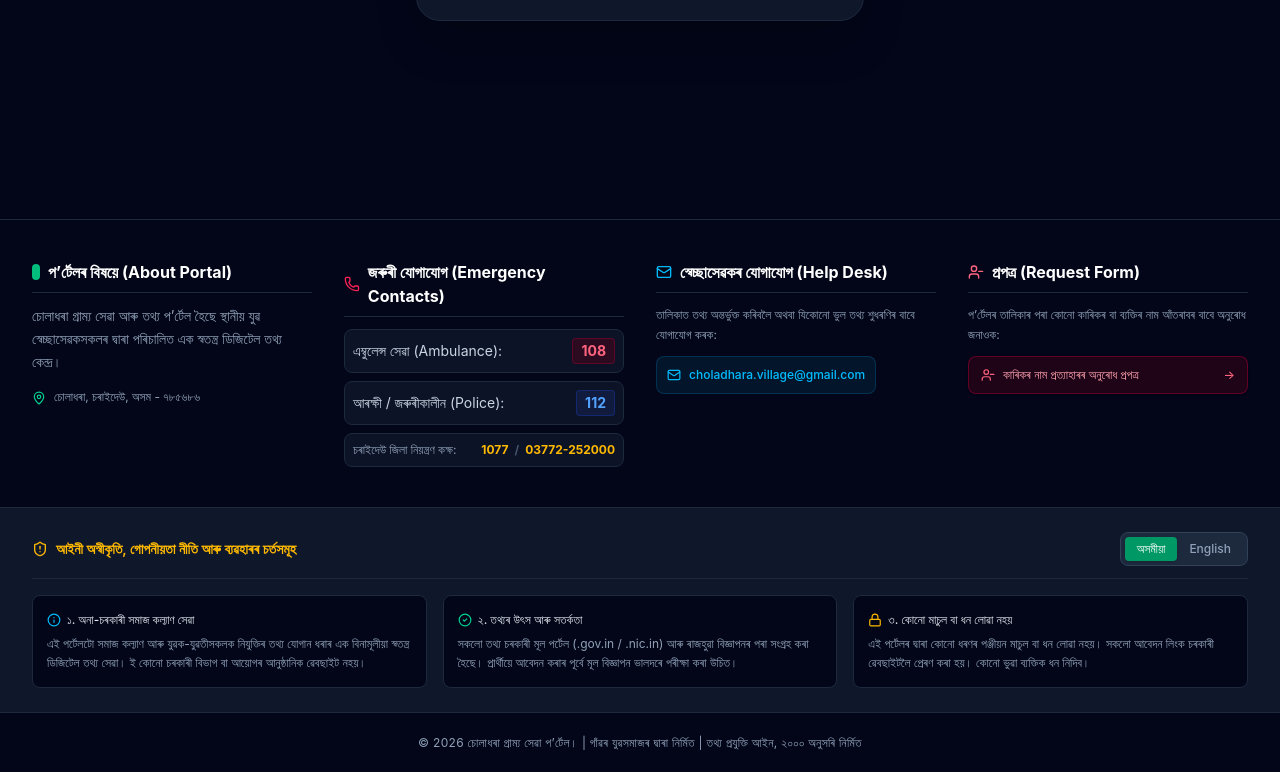
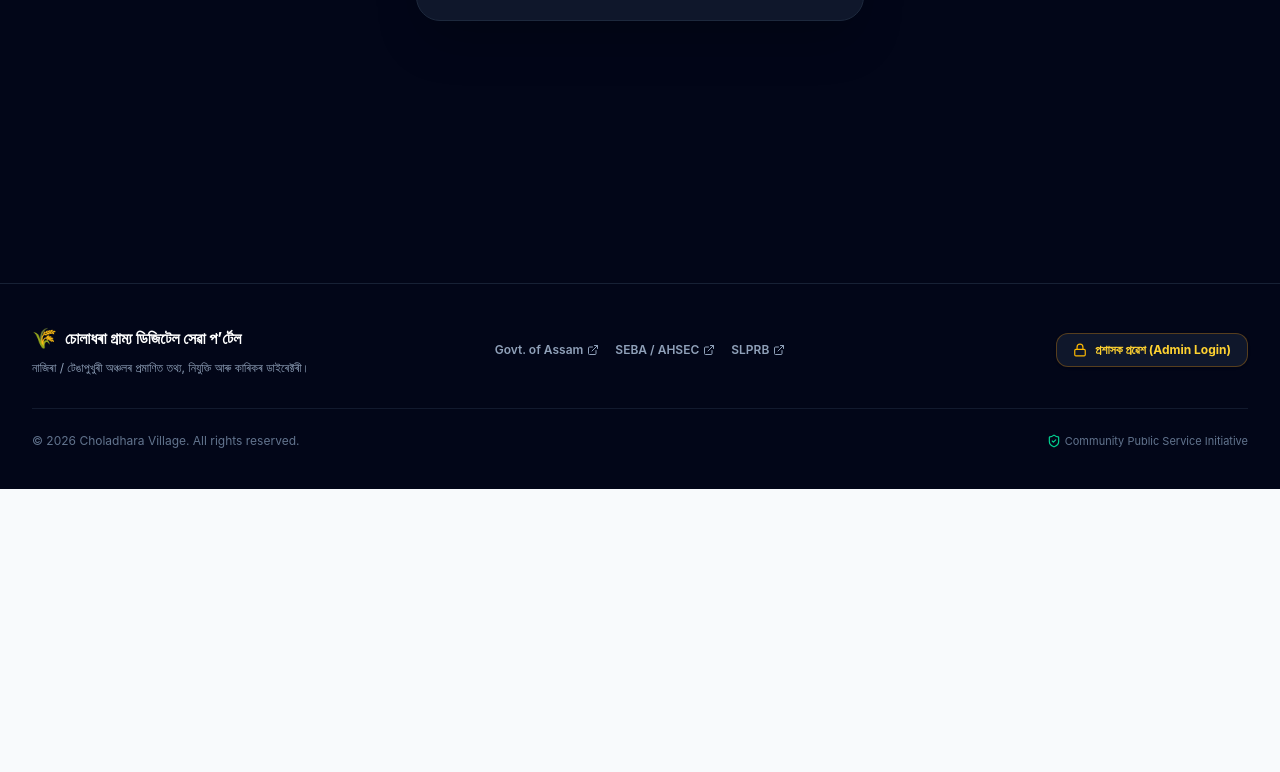
Before and after one commit to livekaku00-sys/choladhara-village.vercel.app, a React (Vite) app: page /admin in a window 1280 px wide. Shown: the part 581-1353 px from the top of the page. After the commit the page ends 1070 px from the top, so only its background shows below. Built offline with nearby package versions, Linux system fonts and the light colour scheme.

Commit message:
Fix unused Heart icon and deploy Footer Admin Login button

```diff
--- a/src/components/Footer.tsx
+++ b/src/components/Footer.tsx
@@ -1,222 +1,88 @@
-import React, { useState } from 'react';
-import {
-  Phone,
-  Mail,
-  MapPin,
-  ShieldAlert,
-  UserMinus,
-  Info,
-  CheckCircle2,
-  Lock
-} from 'lucide-react';
+import React from 'react';
+import { Link } from 'react-router-dom';
+import { ShieldCheck, Lock, ExternalLink } from 'lucide-react';
+import { useLanguage } from '../context/LanguageContext';
 
 export const Footer: React.FC = () => {
-  const [lang, setLang] = useState<'as' | 'en'>('as');
+  const { language } = useLanguage();
+  const isAs = language === 'as';
 
   return (
-    <footer className="w-full bg-slate-950 text-slate-300 border-t border-slate-800 mt-auto">
+    <footer className="w-full bg-slate-950 text-slate-400 border-t border-slate-800/80 mt-16">
+      <div className="max-w-7xl mx-auto px-4 sm:px-6 lg:px-8 py-10">
 
-      {/* 1. Main 4-Column Grid */}
-      <div className="max-w-7xl mx-auto px-4 sm:px-6 lg:px-8 py-10">
-        <div className="grid grid-cols-1 md:grid-cols-2 lg:grid-cols-4 gap-8">
+        <div className="grid grid-cols-1 md:grid-cols-3 gap-8 items-center justify-between border-b border-slate-800/60 pb-8">
 
-          {/* Column 1: About Portal */}
-          <div className="space-y-3">
-            <h3 className="text-base font-bold text-white flex items-center gap-2 border-b border-slate-800 pb-2">
-              <span className="w-2 h-4 bg-emerald-500 rounded-full inline-block"></span>
-              প’ৰ্টেলৰ বিষয়ে (About Portal)
-            </h3>
-            <p className="text-xs sm:text-sm text-slate-400 leading-relaxed">
-              চোলাধৰা গ্ৰাম্য সেৱা আৰু তথ্য প’ৰ্টেল হৈছে স্থানীয় যুৱ স্বেচ্ছাসেৱকসকলৰ দ্বাৰা পৰিচালিত এক স্বতন্ত্ৰ ডিজিটেল তথ্য কেন্দ্ৰ।
+          {/* Village Info */}
+          <div className="space-y-2 text-center md:text-left">
+            <div className="flex items-center justify-center md:justify-start gap-2">
+              <span className="text-xl">🌾</span>
+              <h3 className="text-white font-bold text-base">
+                {isAs ? 'চোলাধৰা গ্ৰাম্য ডিজিটেল সেৱা প’ৰ্টেল' : 'Choladhara Digital Village Portal'}
+              </h3>
+            </div>
+            <p className="text-xs text-slate-400">
+              {isAs
+                ? 'নাজিৰা / টেঙাপুখুৰী অঞ্চলৰ প্ৰমাণিত তথ্য, নিযুক্তি আৰু কাৰিকৰ ডাইৰেক্টৰী।'
+                : 'Verified public notices, recruitment updates, and local artisan directory.'}
             </p>
-            <div className="flex items-start gap-2 text-xs text-slate-400 pt-1">
-              <MapPin className="w-3.5 h-3.5 text-emerald-400 flex-shrink-0 mt-0.5" />
-              <span>চোলাধৰা, চৰাইদেউ, অসম - ৭৮৫৬৮৬</span>
-            </div>
           </div>
 
-          {/* Column 2: Emergency Contacts */}
-          <div className="space-y-3">
-            <h3 className="text-base font-bold text-white flex items-center gap-2 border-b border-slate-800 pb-2">
-              <Phone className="w-4 h-4 text-rose-500" />
-              জৰুৰী যোগাযোগ (Emergency Contacts)
-            </h3>
-            <ul className="space-y-2 text-xs sm:text-sm">
-              <li className="flex items-center justify-between bg-slate-900/80 p-2 rounded-lg border border-slate-800">
-                <span className="text-slate-300">এম্বুলেন্স সেৱা (Ambulance):</span>
-                <a href="tel:108" className="font-bold text-rose-400 hover:text-rose-300 bg-rose-950/50 px-2 py-0.5 rounded border border-rose-800/40">108</a>
-              </li>
-              <li className="flex items-center justify-between bg-slate-900/80 p-2 rounded-lg border border-slate-800">
-                <span className="text-slate-300">আৰক্ষী / জৰুৰীকালীন (Police):</span>
-                <a href="tel:112" className="font-bold text-blue-400 hover:text-blue-300 bg-blue-950/50 px-2 py-0.5 rounded border border-blue-800/40">112</a>
-              </li>
-              <li className="bg-slate-900/80 p-2 rounded-lg border border-slate-800 flex items-center justify-between">
-                <span className="text-slate-400 text-xs">চৰাইদেউ জিলা নিয়ন্ত্ৰণ কক্ষ:</span>
-                <div className="flex gap-1.5 font-bold text-amber-400 text-xs">
-                  <a href="tel:1077" className="hover:underline">1077</a>
-                  <span className="text-slate-600">/</span>
-                  <a href="tel:03772252000" className="hover:underline">03772-252000</a>
-                </div>
-              </li>
-            </ul>
-          </div>
-
-          {/* Column 3: Help Desk */}
-          <div className="space-y-3">
-            <h3 className="text-base font-bold text-white flex items-center gap-2 border-b border-slate-800 pb-2">
-              <Mail className="w-4 h-4 text-sky-400" />
-              স্বেচ্ছাসেৱকৰ যোগাযোগ (Help Desk)
-            </h3>
-            <p className="text-xs text-slate-400 leading-relaxed">
-              তালিকাত তথ্য অন্তৰ্ভুক্ত কৰিবলৈ অথবা যিকোনো ভুল তথ্য শুধৰণিৰ বাবে যোগাযোগ কৰক:
-            </p>
+          {/* Quick Links */}
+          <div className="flex flex-wrap items-center justify-center gap-4 text-xs font-semibold">
             <a
-              href="mailto:choladhara.village@gmail.com"
-              className="inline-flex items-center gap-2 text-xs text-sky-400 hover:text-sky-300 bg-sky-950/40 border border-sky-800/40 p-2.5 rounded-lg break-all font-medium transition hover:border-sky-700"
+              href="https://assam.gov.in"
+              target="_blank"
+              rel="noopener noreferrer"
+              className="hover:text-emerald-400 transition flex items-center gap-1"
             >
-              <Mail className="w-3.5 h-3.5 flex-shrink-0" />
-              choladhara.village@gmail.com
+              <span>Govt. of Assam</span>
+              <ExternalLink className="w-3 h-3" />
+            </a>
+            <a
+              href="https://sebaonline.org"
+              target="_blank"
+              rel="noopener noreferrer"
+              className="hover:text-emerald-400 transition flex items-center gap-1"
+            >
+              <span>SEBA / AHSEC</span>
+              <ExternalLink className="w-3 h-3" />
+            </a>
+            <a
+              href="https://slprbassam.in"
+              target="_blank"
+              rel="noopener noreferrer"
+              className="hover:text-emerald-400 transition flex items-center gap-1"
+            >
+              <span>SLPRB</span>
+              <ExternalLink className="w-3 h-3" />
             </a>
           </div>
 
-          {/* Column 4: Single Action Button */}
-          <div className="space-y-3">
-            <h3 className="text-base font-bold text-white flex items-center gap-2 border-b border-slate-800 pb-2">
-              <UserMinus className="w-4 h-4 text-rose-400" />
-              প্ৰপত্ৰ (Request Form)
-            </h3>
-            <p className="text-xs text-slate-400 leading-relaxed">
-              প’ৰ্টেলৰ তালিকাৰ পৰা কোনো কাৰিকৰ বা ব্যক্তিৰ নাম আঁতৰাবৰ বাবে অনুৰোধ জনাওক:
-            </p>
-            <a
-              href="mailto:choladhara.village@gmail.com?subject=কাৰিকৰ%20বা%20নাম%20প্ৰত্যাহাৰৰ%20অনুৰোধ%20প্ৰপত্ৰ"
-              className="w-full inline-flex items-center justify-between px-3 py-2.5 rounded-lg bg-rose-950/40 hover:bg-rose-900/50 border border-rose-800/50 text-xs font-medium text-rose-300 hover:text-rose-200 transition group shadow-sm"
+          {/* Admin Login Button */}
+          <div className="flex justify-center md:justify-end">
+            <Link
+              to="/admin"
+              className="inline-flex items-center gap-2 px-4 py-2 bg-slate-900 hover:bg-slate-800 text-amber-300 hover:text-amber-200 border border-amber-500/30 hover:border-amber-500/60 rounded-xl text-xs font-bold transition shadow-sm active:scale-95"
+              title="প্ৰশাসক নিয়ন্ত্ৰণ কক্ষত প্ৰৱেশ কৰক"
             >
-              <span className="flex items-center gap-2">
-                <UserMinus className="w-3.5 h-3.5 text-rose-400" />
-                কাৰিকৰ নাম প্ৰত্যাহাৰৰ অনুৰোধ প্ৰপত্ৰ
-              </span>
-              <span className="text-rose-400 group-hover:translate-x-0.5 transition-transform">→</span>
-            </a>
+              <Lock className="w-3.5 h-3.5 text-amber-400" />
+              <span>{isAs ? 'প্ৰশাসক প্ৰৱেশ (Admin Login)' : 'Admin Login'}</span>
+            </Link>
           </div>
 
         </div>
+
+        {/* Bottom Credits */}
+        <div className="pt-6 flex flex-col sm:flex-row items-center justify-between gap-3 text-xs text-slate-500">
+          <p>© {new Date().getFullYear()} Choladhara Village. All rights reserved.</p>
+          <div className="flex items-center gap-1 text-[11px]">
+            <ShieldCheck className="w-3.5 h-3.5 text-emerald-400" />
+            <span>Community Public Service Initiative</span>
+          </div>
+        </div>
+
       </div>
-
-      {/* 2. Bilingual Privacy Policy & Legal Disclaimer Strip */}
-      <div className="w-full bg-slate-900 border-t border-b border-slate-800 py-6 px-4 sm:px-6 lg:px-8">
-        <div className="max-w-7xl mx-auto space-y-4">
-
-          <div className="flex flex-col sm:flex-row items-start sm:items-center justify-between gap-2 border-b border-slate-800 pb-3">
-            <div className="flex items-center gap-2 text-amber-400 font-semibold text-xs sm:text-sm">
-              <ShieldAlert className="w-4 h-4 flex-shrink-0" />
-              <span>
-                {lang === 'as' ? 'আইনী অস্বীকৃতি, গোপনীয়তা নীতি আৰু ব্যৱহাৰৰ চৰ্তসমূহ' : 'Legal Disclaimer, Privacy Policy & Terms of Service'}
-              </span>
-            </div>
-
-            <div className="inline-flex rounded-lg bg-slate-800 p-1 border border-slate-700 text-xs">
-              <button
-                type="button"
-                onClick={() => setLang('as')}
-                className={`px-3 py-1 rounded font-medium transition ${
-                  lang === 'as'
-                    ? 'bg-emerald-600 text-white shadow-sm'
-                    : 'text-slate-400 hover:text-slate-200'
-                }`}
-              >
-                অসমীয়া
-              </button>
-              <button
-                type="button"
-                onClick={() => setLang('en')}
-                className={`px-3 py-1 rounded font-medium transition ${
-                  lang === 'en'
-                    ? 'bg-emerald-600 text-white shadow-sm'
-                    : 'text-slate-400 hover:text-slate-200'
-                }`}
-              >
-                English
-              </button>
-            </div>
-          </div>
-
-          {lang === 'as' ? (
-            <div className="grid grid-cols-1 md:grid-cols-3 gap-4 text-xs text-slate-400 leading-relaxed">
-              <div className="bg-slate-950 p-3.5 rounded-lg border border-slate-800 space-y-1">
-                <span className="text-slate-200 font-medium flex items-center gap-1.5">
-                  <Info className="w-3.5 h-3.5 text-sky-400" />
-                  ১. অনা-চৰকাৰী সমাজ কল্যাণ সেৱা
-                </span>
-                <p>
-                  এই পৰ্টেলটো সমাজ কল্যাণ আৰু যুৱক-যুৱতীসকলক নিযুক্তিৰ তথ্য যোগান ধৰাৰ এক বিনামূলীয়া স্বতন্ত্ৰ ডিজিটেল তথ্য সেৱা। ই কোনো চৰকাৰী বিভাগ বা আয়োগৰ আনুষ্ঠানিক ৱেবছাইট নহয়।
-                </p>
-              </div>
-
-              <div className="bg-slate-950 p-3.5 rounded-lg border border-slate-800 space-y-1">
-                <span className="text-slate-200 font-medium flex items-center gap-1.5">
-                  <CheckCircle2 className="w-3.5 h-3.5 text-emerald-400" />
-                  ২. তথ্যৰ উৎস আৰু সতৰ্কতা
-                </span>
-                <p>
-                  সকলো তথ্য চৰকাৰী মূল পৰ্টেল (.gov.in / .nic.in) আৰু ৰাজহুৱা বিজ্ঞাপনৰ পৰা সংগ্ৰহ কৰা হৈছে। প্ৰাৰ্থীয়ে আবেদন কৰাৰ পূৰ্বে মূল বিজ্ঞাপন ভালদৰে পৰীক্ষা কৰা উচিত।
-                </p>
-              </div>
-
-              <div className="bg-slate-950 p-3.5 rounded-lg border border-slate-800 space-y-1">
-                <span className="text-slate-200 font-medium flex items-center gap-1.5">
-                  <Lock className="w-3.5 h-3.5 text-amber-400" />
-                  ৩. কোনো মাচুল বা ধন লোৱা নহয়
-                </span>
-                <p>
-                  এই পৰ্টেলৰ দ্বাৰা কোনো ধৰণৰ পঞ্জীয়ন মাচুল বা ধন লোৱা নহয়। সকলো আবেদন লিংক চৰকাৰী ৱেবছাইটলৈ প্ৰেৰণ কৰা হয়। কোনো ভুৱা ব্যক্তিক ধন নিদিব।
-                </p>
-              </div>
-            </div>
-          ) : (
-            <div className="grid grid-cols-1 md:grid-cols-3 gap-4 text-xs text-slate-400 leading-relaxed">
-              <div className="bg-slate-950 p-3.5 rounded-lg border border-slate-800 space-y-1">
-                <span className="text-slate-200 font-medium flex items-center gap-1.5">
-                  <Info className="w-3.5 h-3.5 text-sky-400" />
-                  1. Independent Welfare Initiative
-                </span>
-                <p>
-                  This portal is a community-driven initiative created solely for public awareness and youth guidance. It is not affiliated with any government agency.
-                </p>
-              </div>
-
-              <div className="bg-slate-950 p-3.5 rounded-lg border border-slate-800 space-y-1">
-                <span className="text-slate-200 font-medium flex items-center gap-1.5">
-                  <CheckCircle2 className="w-3.5 h-3.5 text-emerald-400" />
-                  2. Official Sourcing & Fair Use
-                </span>
-                <p>
-                  All notices are aggregated directly from public government bulletin boards (.gov.in / .nic.in). Users must verify eligibility on the authentic authority portals.
-                </p>
-              </div>
-
-              <div className="bg-slate-950 p-3.5 rounded-lg border border-slate-800 space-y-1">
-                <span className="text-slate-200 font-medium flex items-center gap-1.5">
-                  <Lock className="w-3.5 h-3.5 text-amber-400" />
-                  3. Zero Financial Transactions
-                </span>
-                <p>
-                  We never charge application fees or collect banking data. All application buttons redirect to official portals. Beware of fraudulent recruitment agents.
-                </p>
-              </div>
-            </div>
-          )}
-
-        </div>
-      </div>
-
-      {/* 3. Centered Bottom Copyright Bar */}
-      <div className="max-w-7xl mx-auto px-4 sm:px-6 lg:px-8 py-5 text-center">
-        <p className="text-xs text-slate-400 tracking-wide leading-relaxed">
-          © 2026 চোলাধৰা গ্ৰাম্য সেৱা প’ৰ্টেল। | গাঁৱৰ যুৱসমাজৰ দ্বাৰা নিৰ্মিত | তথ্য প্ৰযুক্তি আইন, ২০০০ অনুসৰি নিৰ্মিত
-        </p>
-      </div>
-
     </footer>
   );
 };
```
